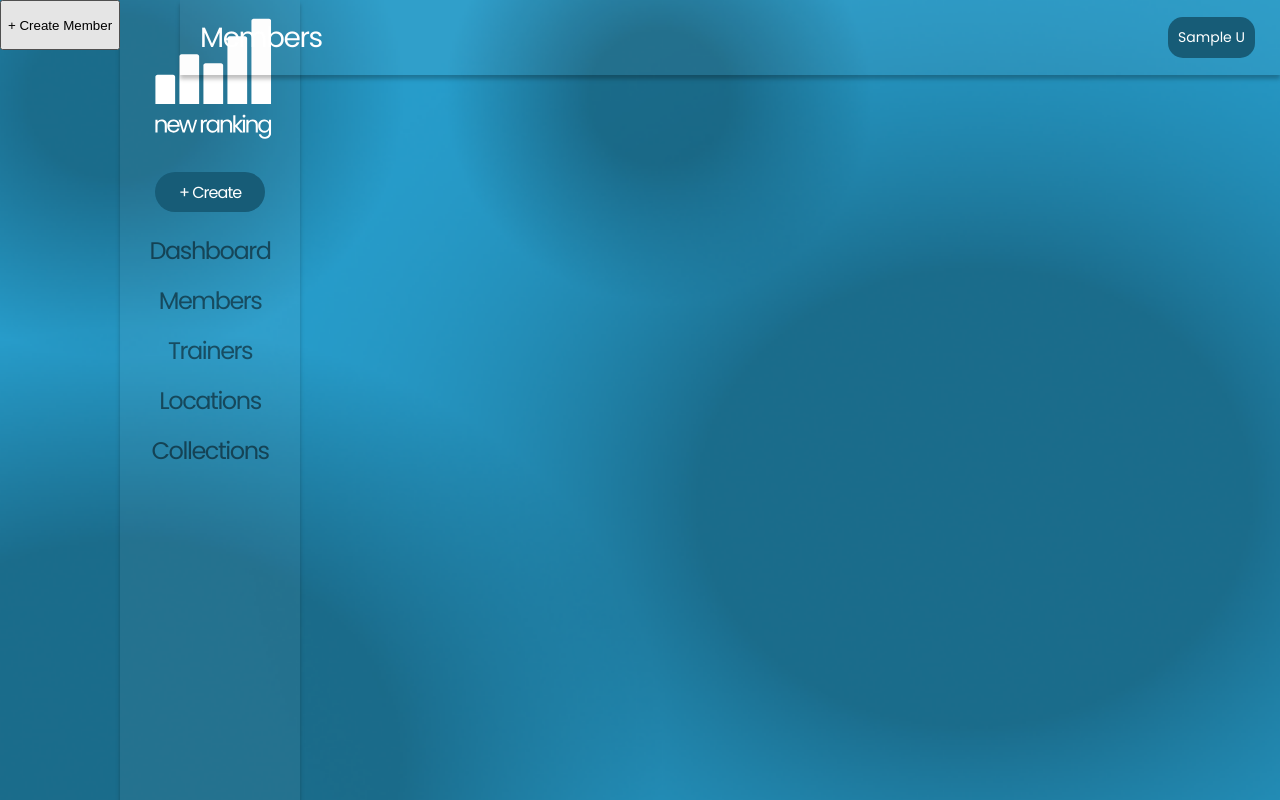
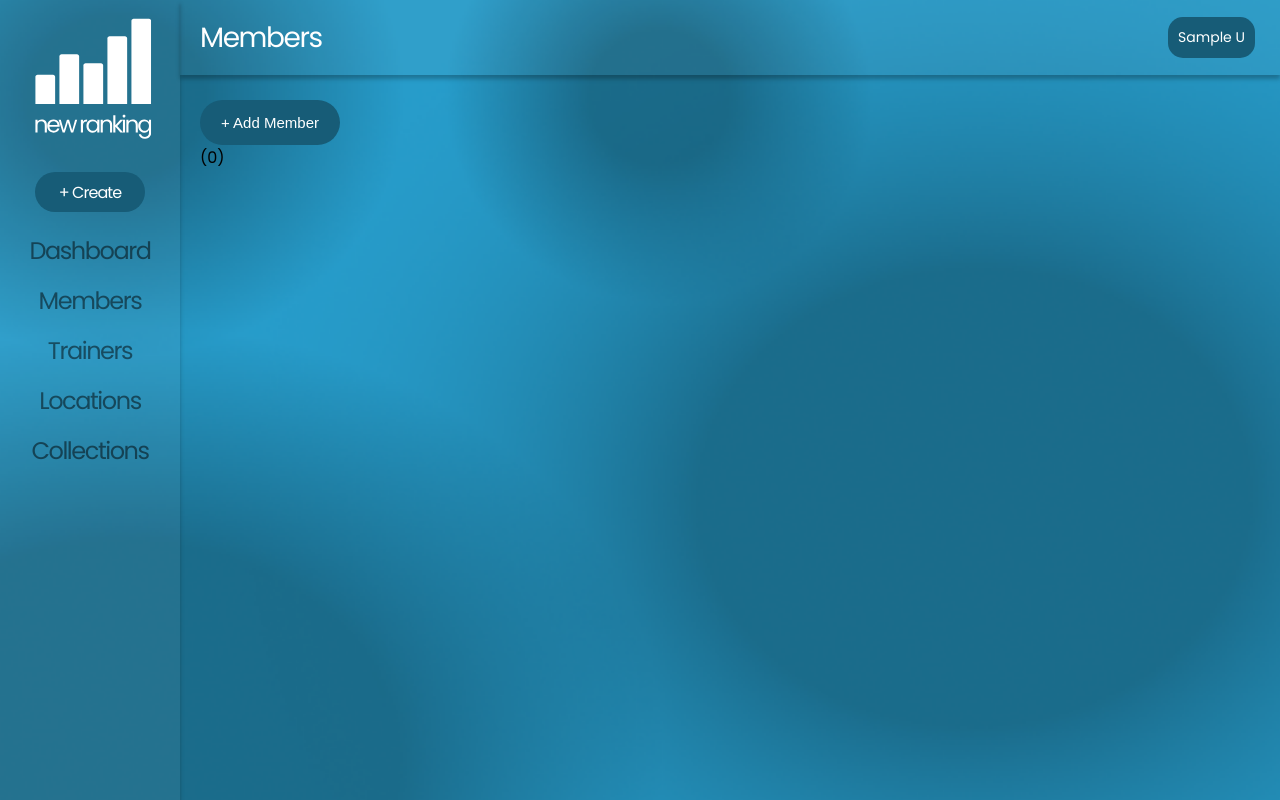
Before and after one commit to EmersonCoronel/new_ranking, a Django app: page /members/ in a window 1280 px wide. Run offline with Django 4.2, Linux system fonts and the light colour scheme; the visitor is signed in with stand-in values (Sample User, id 1).

Commit message:
members dashboard

```diff
--- a/mysite/new_ranking/static/styles.css
+++ b/mysite/new_ranking/static/styles.css
@@ -935,21 +935,60 @@ background-color: #ccc;
 display: block;
 }
 
-#create-member{
-float: left;
-height:50px;
+#member-actions-container{
+  position: fixed;
+  width:20px;
+  height:50px;
+  top:100px;
+  left:200px;
+
+}
+
+#member-create-button{
+  background-color: #175C77;
+  height: 45px;
+  width: 140px;
+  font-size: 15px;
+  color: white;
+  border-radius: 30px;
+  border: none;
 }
 
 #create-member-container{
 display: none;
-width: 1128px;
-height: 604px;
+width: 800px;
+height: 400px;
 flex-shrink: 0;
-border-radius: 15px;
+border-radius: 40px;
 background: rgba(23, 92, 119, 0.50);
 position:fixed;
 padding: 50px;
+left:350px;
+top:100px;
+align-items: center;
+justify-content: center;
 }
+
+.member-create-fields{
+  border-radius: 15px;
+  width:170px;
+  height:25px;
+  border:none;
+  background-color: #175C77;
+  margin:15px;
+  -webkit-text-fill-color:lightgray;
+}
+
+#confirm-create-member{
+  border-radius: 25px;
+  width:190px;
+  height:45px;
+  border:none;
+  background-color: #279CCA;
+  margin:15px;
+  color:white
+}
+
 
 #create-member-container.show{
 display: block;
--- a/mysite/new_ranking/templates/dashboard/members.html
+++ b/mysite/new_ranking/templates/dashboard/members.html
@@ -22,7 +22,16 @@
             </a>
         </div>
     </div>
-    <button id="create-member" onclick="toggleCreateMember()" type='button'>+ Create Member</button>
+
+    <div id="member-actions-container">
+
+        <button id="member-create-button" onclick="toggleCreateMember()" type='button'>+ Add Member</button>
+
+        {% csrf_token %}
+            <div id="member-count">({{ count }})</div>
+        <!--</a>-->
+
+    </div>
     <script>
         function toggleCreateMember(){
                     var createMemberMenu = document.querySelector("#create-member-container");
@@ -32,19 +41,19 @@
     <form method="POST" action="create_member/">
         <div id="create-member-container">
             {% csrf_token %}
-            <input class='create-member-fields' name='first-name' type="text" placeholder="First Name">
-            <input class='create-member-fields' name='last-name' type="text" placeholder="Last Name">
-            <input class='create-member-fields' name='location' type="text" placeholder="Location">
-            <input class='create-member-fields' name='phone-number' type="text" placeholder="Phone Number">
-            <input class='create-member-fields' name='email' type="text" placeholder="Email">
-            <input class='create-member-fields' name='space' type="text" placeholder="Space">
-            <input class='create-member-fields' name='gender' type="text" placeholder="Gender">
-            <input class='create-member-fields' name='date-joined' type="text" placeholder="Date Joined">
-            <input class='create-member-fields' name='date-of-birth' type="text" placeholder="Date of Birth">
-            <input class='create-member-fields' name='package' type="text" placeholder="Package">
-            <input class='create-member-fields' name='courses' type="text" placeholder="Courses">
-            <input class='create-member-fields' name='trainer' type="text" placeholder="Trainer">
-            <input class='create-member-fields' name='password' type="text" placeholder="Password">
+            <input class='member-create-fields' name='first-name' type="text" placeholder="First Name">
+            <input class='member-create-fields' name='last-name' type="text" placeholder="Last Name">
+            <input class='member-create-fields' name='location' type="text" placeholder="Location">
+            <input class='member-create-fields' name='phone-number' type="text" placeholder="Phone Number">
+            <input class='member-create-fields' name='email' type="text" placeholder="Email">
+            <input class='member-create-fields' name='space' type="text" placeholder="Space">
+            <input class='member-create-fields' name='gender' type="text" placeholder="Gender">
+            <input class='member-create-fields' name='date-joined' type="text" placeholder="Date Joined">
+            <input class='member-create-fields' name='date-of-birth' type="text" placeholder="Date of Birth">
+            <input class='member-create-fields' name='package' type="text" placeholder="Package">
+            <input class='member-create-fields' name='courses' type="text" placeholder="Courses">
+            <input class='member-create-fields' name='trainer' type="text" placeholder="Trainer">
+            <input class='member-create-fields' name='password' type="text" placeholder="Password">
             <button id='confirm-create-member' type="submit">Create Member</button>
         </div>
     </form>
--- a/mysite/new_ranking/templates/home/home.html
+++ b/mysite/new_ranking/templates/home/home.html
@@ -27,7 +27,7 @@
     <div class="nav-buttons">
       <ul class="navbar">
         <li><a href="{% url 'login' %}">Login</a></li>
-        <li><a id= "signup" href="#">Sign up</a></li>
+        <li><a id= "signup" href="{% url 'signup' %}">Sign up</a></li>
         <li><a href="#">Plans</a></li>
         <!-- <li><a href="#">Get Started</a></li> -->
       </ul>
--- a/mysite/new_ranking/views.py
+++ b/mysite/new_ranking/views.py
@@ -183,7 +183,8 @@ def locations(request):
 
 @login_required
 def members(request):
-    return render(request, 'dashboard/members.html')
+    memberCount = Member.objects.count()
+    return render(request, 'dashboard/members.html', context={'count': memberCount})
 
 @login_required
 def trainers(request):
```
